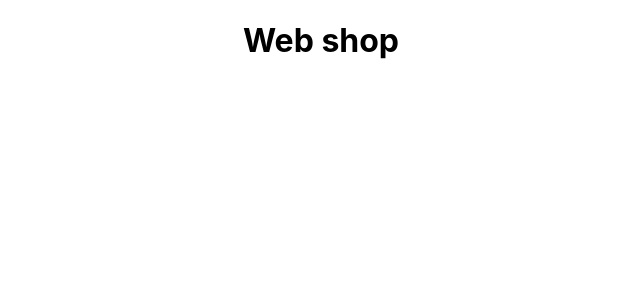
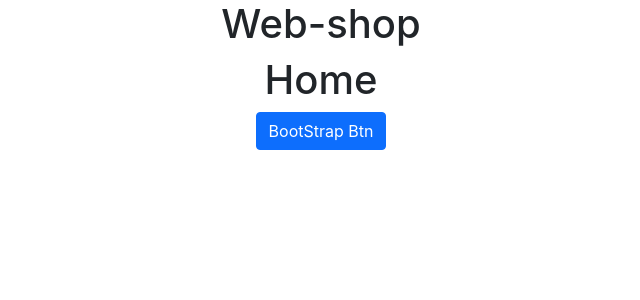
Before and after one commit to atulpatill/e-commerce-web-shop, a React (Create React App) app: page / in a window 1280 px wide. Shown: the top 300 px of the page, without its empty margins (319-959 px from the left). Built offline with nearby package versions, Linux system fonts and the light colour scheme.

Commit message:
feat: Component added & dependencies installed

```diff
--- a/package.json
+++ b/package.json
@@ -6,9 +6,14 @@
     "@testing-library/jest-dom": "^5.16.1",
     "@testing-library/react": "^12.1.2",
     "@testing-library/user-event": "^13.5.0",
+    "firebase": "^9.6.6",
     "react": "^17.0.2",
     "react-dom": "^17.0.2",
+    "react-icons": "^4.3.1",
+    "react-redux": "^7.2.6",
+    "react-router-dom": "^6.2.1",
     "react-scripts": "5.0.0",
+    "redux": "^4.1.2",
     "web-vitals": "^2.1.3"
   },
   "scripts": {
--- a/public/index.html
+++ b/public/index.html
@@ -15,6 +15,8 @@
       user's mobile device or desktop. See https://developers.google.com/web/fundamentals/web-app-manifest/
     -->
     <link rel="manifest" href="%PUBLIC_URL%/manifest.json" />
+    <link href="https://cdn.jsdelivr.net/npm/bootstrap@5.0.2/dist/css/bootstrap.min.css" rel="stylesheet" integrity="sha384-EVSTQN3/azprG1Anm3QDgpJLIm9Nao0Yz1ztcQTwFspd3yD65VohhpuuCOmLASjC" crossorigin="anonymous">
+    <script src="https://cdn.jsdelivr.net/npm/bootstrap@5.0.2/dist/js/bootstrap.bundle.min.js" integrity="sha384-MrcW6ZMFYlzcLA8Nl+NtUVF0sA7MsXsP1UyJoMp4YLEuNSfAP+JcXn/tWtIaxVXM" crossorigin="anonymous"></script>
     <!--
       Notice the use of %PUBLIC_URL% in the tags above.
       It will be replaced with the URL of the `public` folder during the build.
@@ -24,7 +26,7 @@
       work correctly both with client-side routing and a non-root public URL.
       Learn how to configure a non-root public URL by running `npm run build`.
     -->
-    <title>React App</title>
+    <title>E-Commerce</title>
   </head>
   <body>
     <noscript>You need to enable JavaScript to run this app.</noscript>
--- a/src/App.js
+++ b/src/App.js
@@ -1,10 +1,18 @@
 
 import './App.css';
+import Homepage from './pages/Homepage';
+import {
+  BrowserRouter,
+  Routes,
+  Route
+} from "react-router-dom";
 
 function App() {
   return (
     <div className="App">
-     <h1>Web shop</h1>
+     <h1>Web-shop</h1>
+     <Homepage />
+     <button className='btn btn-primary'>BootStrap Btn</button>
     </div>
   );
 }
--- /dev/null
+++ b/src/pages/Homepage.js
@@ -0,0 +1,9 @@
+import React from 'react';
+
+function Homepage() {
+  return <div>
+      <h1>Home</h1>
+  </div>;
+}
+
+export default Homepage;
```
Also changed, not shown: src/pages/CartPage.js (added, +9 -0 lines), src/pages/LoginPage.js (added, +9 -0 lines), src/pages/ProductInfo.js (added, +9 -0 lines), src/pages/RegisterPage.js (added, +9 -0 lines), 1 other file (tests, documents, lock files or other folders).
